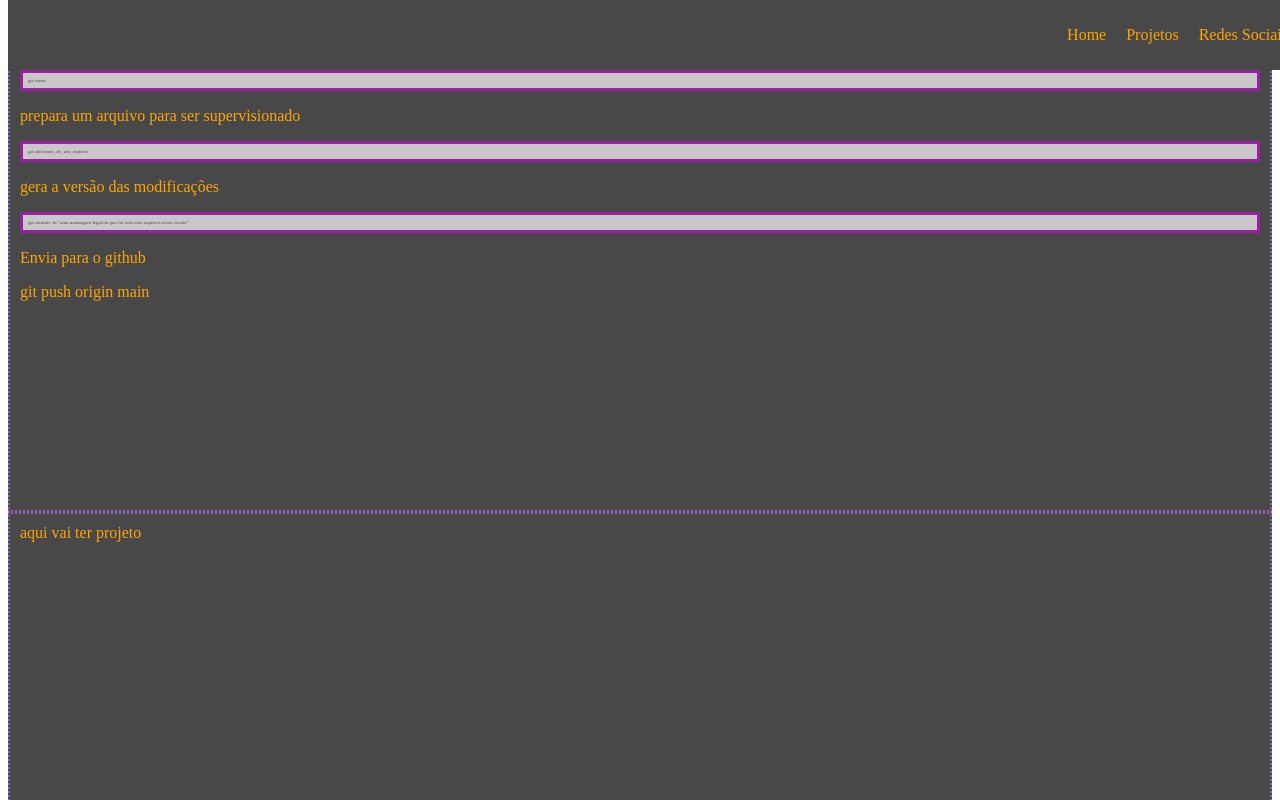
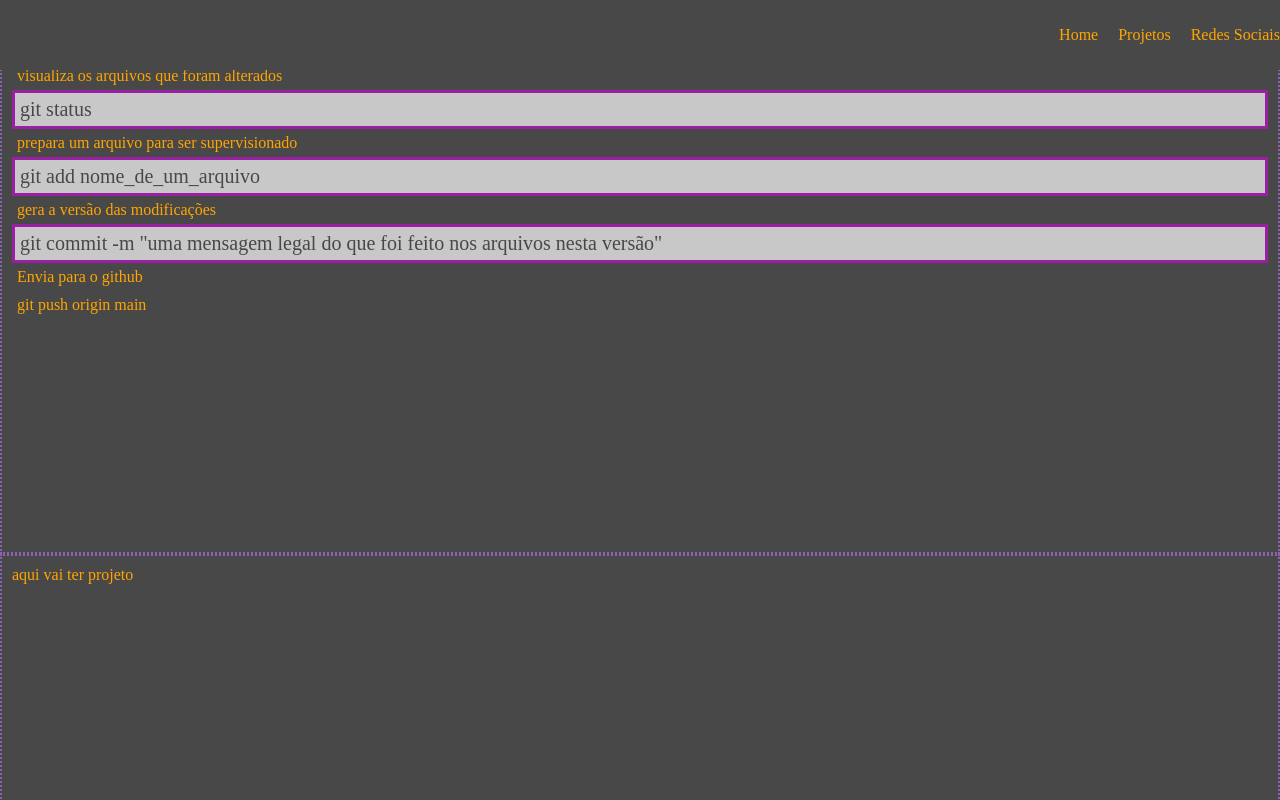
Before and after one commit to 4xxMi/4xxMi.github.io, a plain HTML site: page index.html in a window 1280 px wide. Shown: the top 800 px of the page. Drawn offline with Linux system fonts and the light colour scheme.

Commit message:
alteração no css

```diff
--- a/assets/css/estilo.css
+++ b/assets/css/estilo.css
@@ -1,3 +1,9 @@
+*{
+    margin: 0;
+    padding:0;
+    scroll-padding-top: 50px;
+}
+
 nav {
     height: 50px;
     background-color: #484848;
@@ -37,8 +43,16 @@ section {
 
 .comando-git {
     padding: 5px;
-    font-size:5px;
+    font-size:1.25rem;
     border:  3px solid #9920a3;
     background-color: #c9c8c8;
     color: #484848;
 }
+
+p{
+    padding: 5px;
+}
+
+.conteudo{
+    margin-top: 50px;
+}
```
Also changed, not shown: 1 other file.
